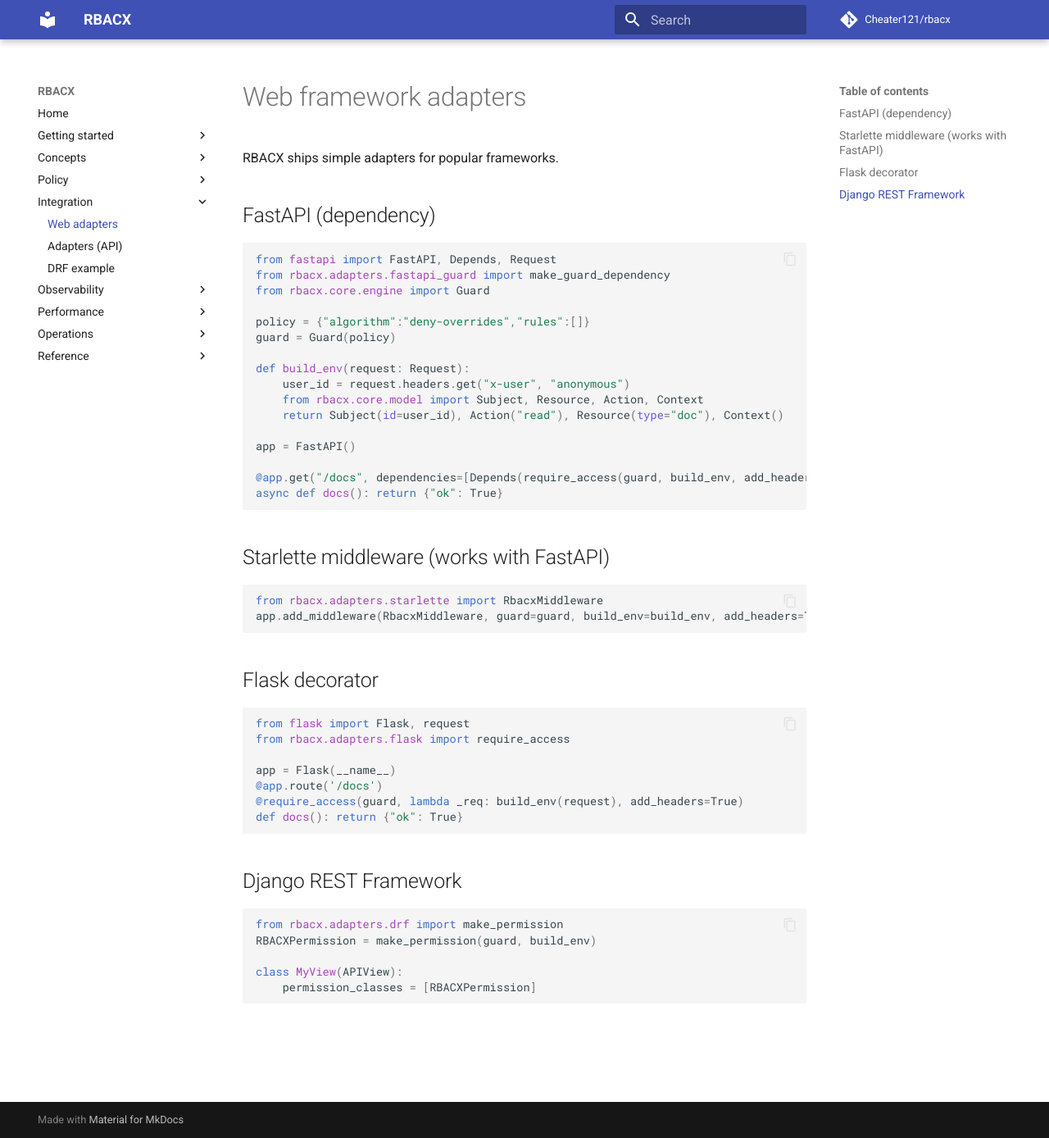
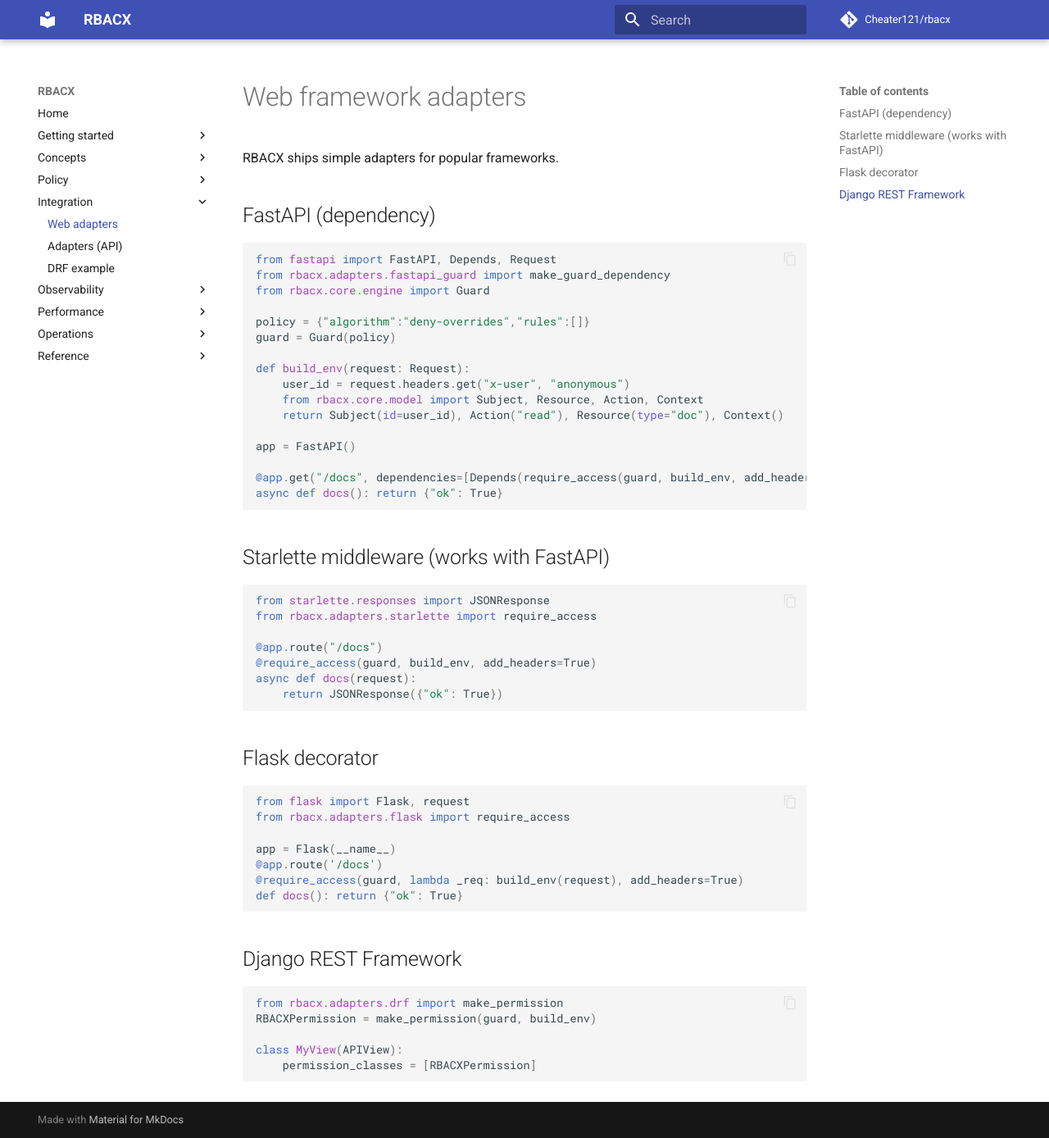
Before and after one commit to Cheater121/rbacx, an MkDocs documentation site: the page built from docs/web_adapters.md, in a window 1280 px wide and 1388 px high. Shown: the whole window at 82% size. Built offline with MkDocs 1.6.1 and Material for MkDocs 9.7.7, drawn with Linux system fonts in a browser that asks for light colours; comment, search, counter and statistics services are not loaded.

Commit message:
more fix examples

````diff
--- a/docs/web_adapters.md
+++ b/docs/web_adapters.md
@@ -25,8 +25,13 @@
 
 ## Starlette middleware (works with FastAPI)
 ```python
-from rbacx.adapters.starlette import RbacxMiddleware
-app.add_middleware(RbacxMiddleware, guard=guard, build_env=build_env, add_headers=True)
+from starlette.responses import JSONResponse
+from rbacx.adapters.starlette import require_access
+
+@app.route("/docs")
+@require_access(guard, build_env, add_headers=True)
+async def docs(request):
+    return JSONResponse({"ok": True})
 ```
 
 ## Flask decorator
````
Also changed, not shown: docs/adapters.md (+3 -3 lines), docs/otel_metrics.md (+3 -3 lines), docs/roles.md (+2 -0 lines).
